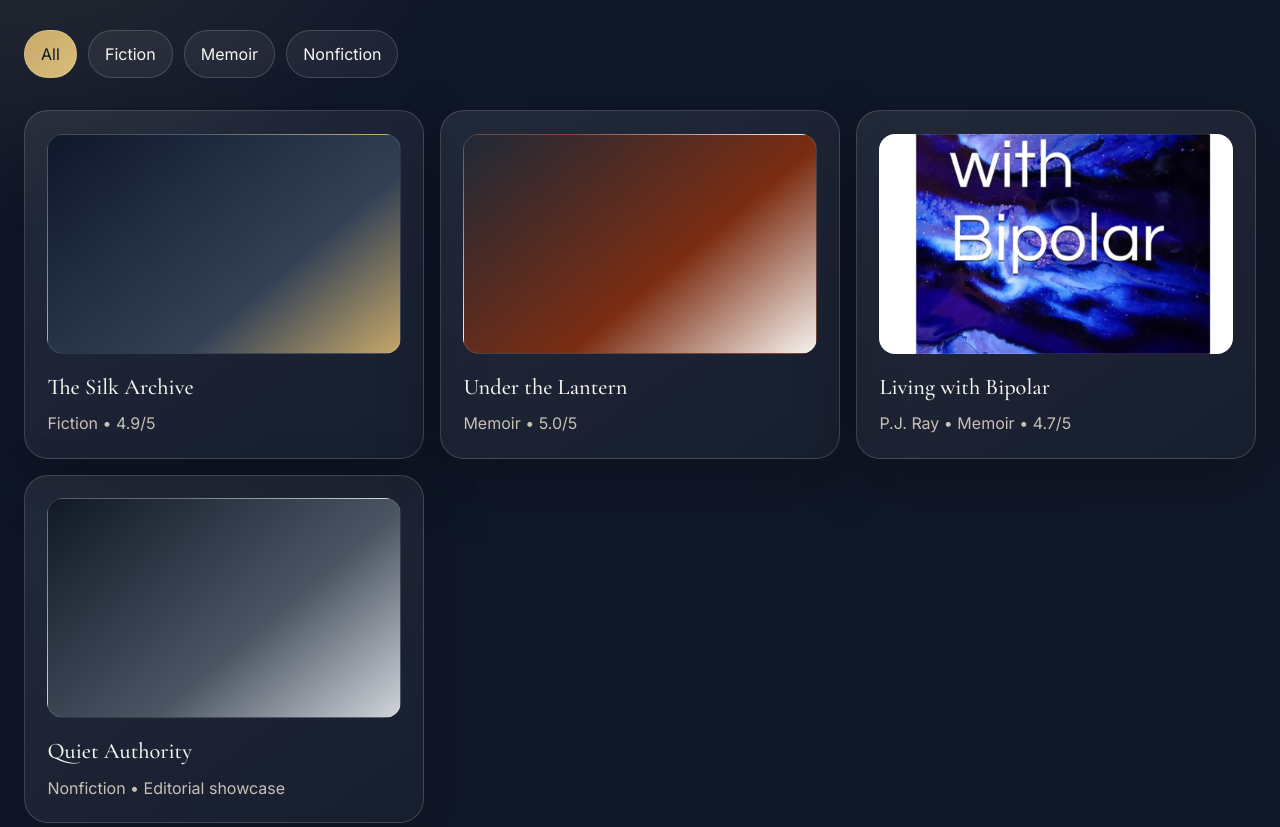
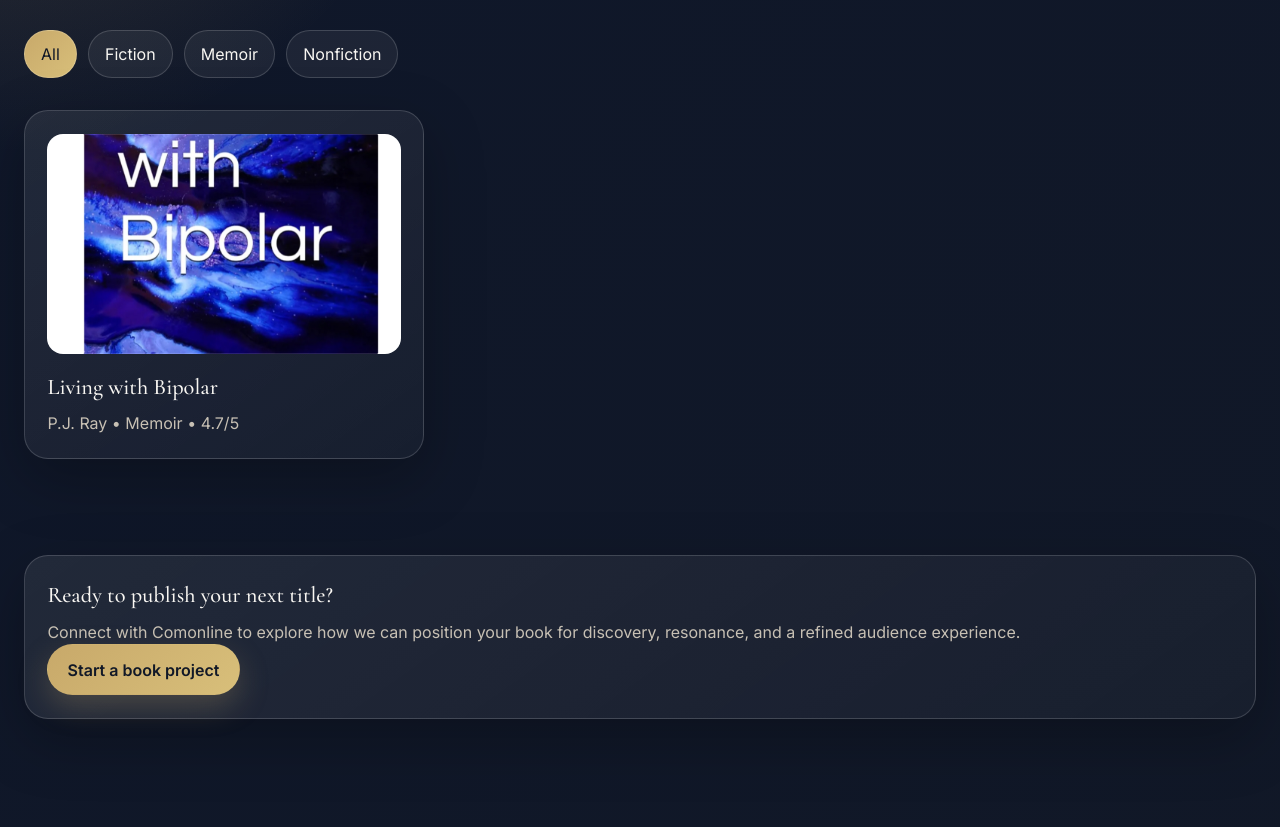
Before and after one commit to adeyejesuolaoluwa/comonline, a plain HTML site: page books.html in a window 1280 px wide. Shown: the part 300-1127 px from the top of the page. Drawn offline with nearby package versions, Linux system fonts and the light colour scheme.

Commit message:
Remove selected Books showcase cards and clean up blank space

```diff
--- a/assets/css/styles.css
+++ b/assets/css/styles.css
@@ -237,9 +237,6 @@ body.theme-light .site-header { background: rgba(248,246,242,0.82); }
   object-fit: cover;
   display: block;
 }
-.cover-1 { background: linear-gradient(140deg, #0f172a, #334155 65%, #c8a96a); }
-.cover-2 { background: linear-gradient(140deg, #1f2937, #7c2d12 60%, #f8f6f2); }
-.cover-3 { background: linear-gradient(140deg, #111827, #4b5563 60%, #d1d5db); }
 .cover-4 { background-image: url("../img/Living-with-bipolar.jpg"); background-size: cover; background-position: center; }
 .cover-10 { background: linear-gradient(140deg, #1f2937, #334155 55%, #8b94a6); }
 .book-card.is-hidden { display: none; }
--- a/books.html
+++ b/books.html
@@ -51,20 +51,6 @@
         <button class="filter-btn" data-filter="nonfiction">Nonfiction</button>
       </div>
       <div class="card-grid mt-8">
-        <article class="book-card reveal" data-category="fiction">
-          <div class="book-cover cover-1"></div>
-          <div class="book-meta">
-            <h3>The Silk Archive</h3>
-            <p>Fiction • 4.9/5</p>
-          </div>
-        </article>
-        <article class="book-card reveal" data-category="memoir">
-          <div class="book-cover cover-2"></div>
-          <div class="book-meta">
-            <h3>Under the Lantern</h3>
-            <p>Memoir • 5.0/5</p>
-          </div>
-        </article>
         <article class="book-card reveal" data-category="memoir">
           <div class="book-cover cover-4">
             <img src="assets/img/Living-with-bipolar.jpg" alt="Living with Bipolar cover" />
@@ -74,14 +60,6 @@
             <p>P.J. Ray • Memoir • 4.7/5</p>
           </div>
         </article>
-        <article class="book-card reveal" data-category="nonfiction">
-          <div class="book-cover cover-3"></div>
-          <div class="book-meta">
-            <h3>Quiet Authority</h3>
-            <p>Nonfiction • Editorial showcase</p>
-          </div>
-        </article>
-
       </div>
     </section>
 
```
